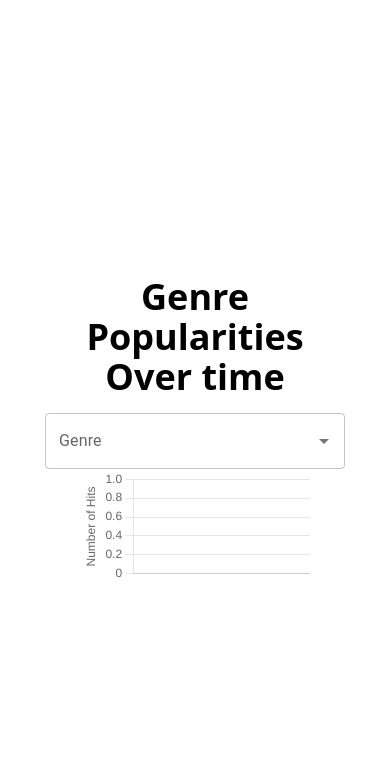
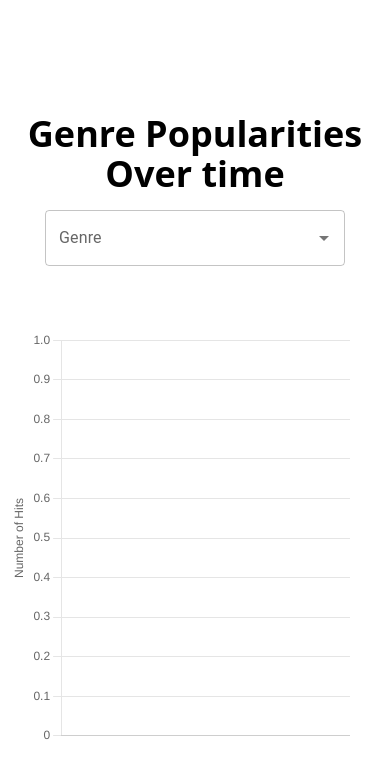
Before and after one commit to jmealy/genres-viz-frontend, a Next.js app: page / in a window 390 px wide. Shown: the top 778 px of the page. Built offline with nearby package versions, Linux system fonts and the light colour scheme.

Commit message:
Fix mobile graph being too small

```diff
--- a/components/Graph.tsx
+++ b/components/Graph.tsx
@@ -35,18 +35,18 @@ const Graph: NextPage<GraphProps> = (props: GraphProps) => {
         label: 'graph data',
         data: genre,
         borderColor: 'rgb(255, 99, 132)',
-        // yAxisID: 'yAxis',
       }
     ],
   };
 
   const options: any = {
+    maintainAspectRatio: false,
     responsive: true,
     plugins: {
       legend: false,
       title: {
         display: false,
-        text: 'Popularity of x over time',
+        text: 'Top 200 Hits Per Year',
       },
     },
     scales: {
@@ -54,7 +54,6 @@ const Graph: NextPage<GraphProps> = (props: GraphProps) => {
         title: {
           display: true,
           text: 'Number of Hits'
-          // text: '# of Hits In Weekly Top 200 Per Year'
         }
       }
     }
--- a/pages/index.tsx
+++ b/pages/index.tsx
@@ -15,17 +15,21 @@ const Home: NextPage = () => {
 
 
   return (
-    <div className="flex min-h-screen flex-col items-center justify-center py-2">
+    <div className="flex min-h-screen flex-col items-center justify-center">
       <Head>
         <title>Genre Popularity Graph</title>
       </Head>
 
-      <main className="flex w-full flex-1 flex-col items-center justify-center px-20 text-center">
+      <main className="flex w-full flex-1 flex-col items-center justify-center px-2 sm:px-20 text-center">
         <h1 className="text-4xl font-bold py-4">
           Genre Popularities Over time
         </h1>
-        <SearchBox onSubmit={onGenreSelect} />
-        <Graph genre={genreGraphData} />
+        <div className="" >
+          <SearchBox onSubmit={onGenreSelect} />
+        </div>
+        <div className="w-full h-full min-h-[26rem] pr-8 mt-16 sm:mt-8">
+          <Graph genre={genreGraphData} />
+        </div>
       </main>
     </div>
   )
```
